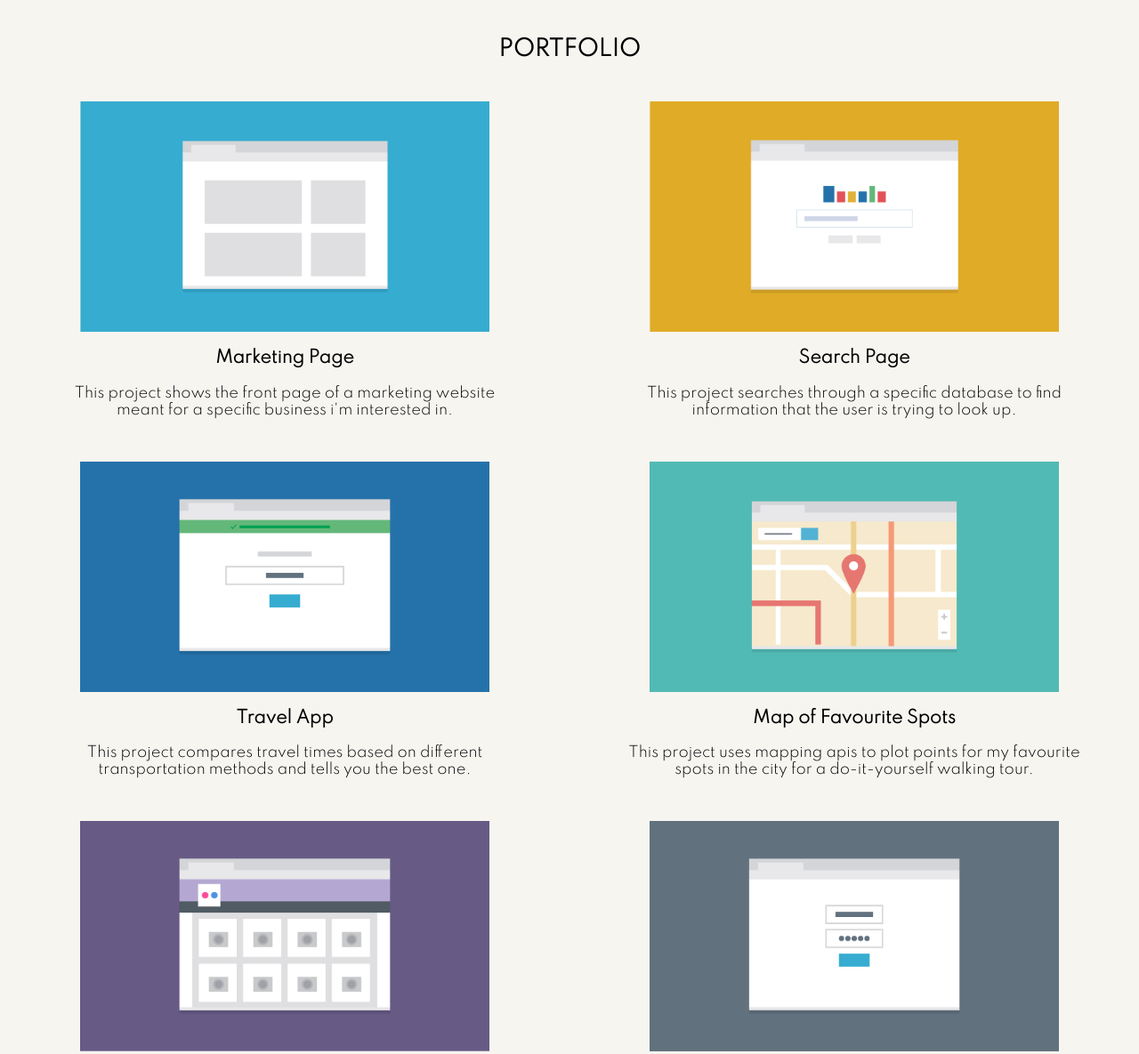
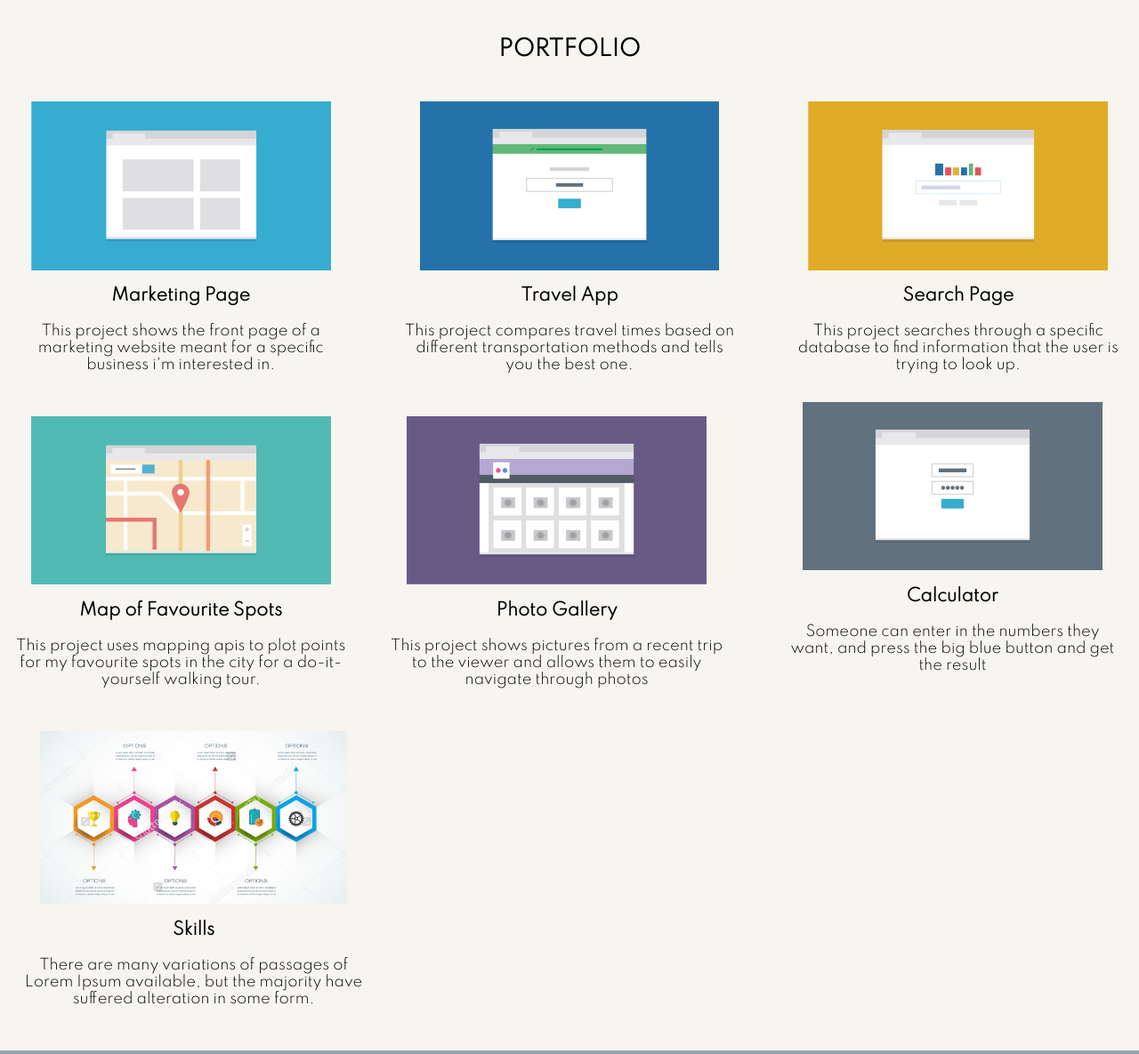
Before and after one commit to robinwatts96/Mobile-first_Responsive_Layout, a plain HTML site: page index.html in a window 1280 px wide. Shown: the part 493-1678 px from the top of the page at 89% size. Drawn offline with Linux system fonts and the light colour scheme.

Commit message:
Box layour complete - except calculator is playing up

```diff
--- a/css/styles.css
+++ b/css/styles.css
@@ -284,6 +284,66 @@ h1 {
     }
 
 
+    .wrap1 {
+      display: block;
+      width: auto;
+      margin: 0 1em 0 1em;
+    }
+
+    .marketing {
+      width: 30%;
+      margin: 0 auto;
+      float: left;
+
+    }
+
+    .search {
+        width: 30%;
+        margin: 0 auto;
+
+    }
+
+
+    .travel {
+        width: 30%;
+        margin: 0 auto;
+        float: inherit;
+
+    }
+
+
+    .wrap2 {
+        display: block;
+        width: auto;
+        margin: 0 1em 0 1em;
+      }
+
+    .map {
+        margin: 0 auto;
+        width: 30%;
+        float: left;
+    }
+
+    .photo {
+        margin: 0 0 0 3em;
+        width: 30%;
+
+    }
+
+    .calculator {
+        margin: -1em 0.4em;
+        width: 30%;
+        float: right;
+
+    }
+
+    .skills {
+        margin-left: 2%;
+        width: 30%;
+
+    }
+
+
 
 
 
--- a/index.html
+++ b/index.html
@@ -29,6 +29,7 @@
 
     <h2 class="portfolio">Portfolio</h2>
 
+    <div class="wrap1">
         <div class="marketing">
             <img src="images/portfolio-1.png" alt="Marketing page example">
             <h3>Marketing Page</h3>
@@ -46,7 +47,9 @@
             <h3>Travel App</h3>
             <p>This project compares travel times based on different transportation methods and tells you the best one.</p>
         </div>
+    </div>
 
+    <div class="wrap2">
         <div class="map">
             <img src="images/portfolio-4.png" alt="Favourite spots map example">
             <h3>Map of Favourite Spots</h3>
@@ -63,6 +66,7 @@
             <img src="images/portfolio-6.png" alt="Calculator example">
             <h3>Calculator</h3>
             <p>Someone can enter in the numbers they want, and press the big blue button and get the result</p>
+        </div>
     </div>
 
     <div class="skills">
```
Lines whose indentation alone changed are shown as unchanged.
